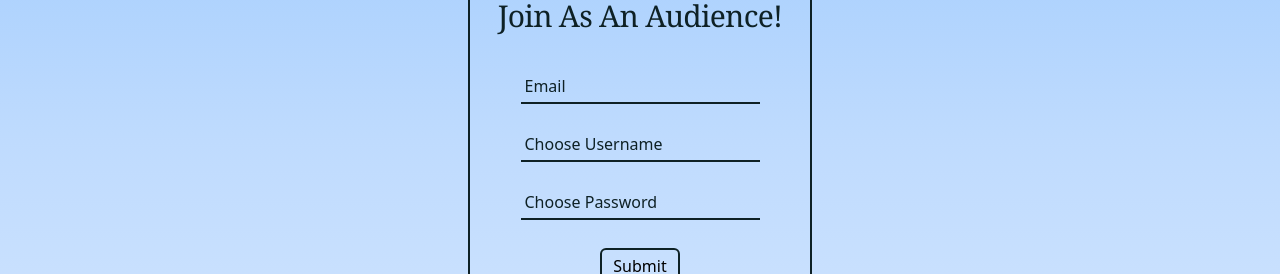
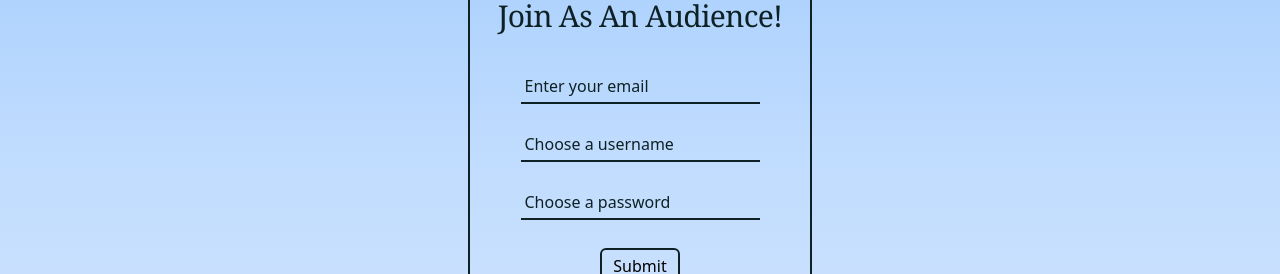
Before and after one commit to Raahim-Rubaiyat-Teertho/shobaike-janao-music-promo-website, a React (Vite) app in the folder frontend/: page /signup/audience in a window 1280 px wide. Shown: the part 259-533 px from the top of the page. Built offline with nearby package versions, Linux system fonts and the light colour scheme.

Commit message:
Created login pages and audience signup frontend setup

```diff
--- a/frontend/src/pages/Login pages/ArtistLogin.jsx
+++ b/frontend/src/pages/Login pages/ArtistLogin.jsx
@@ -2,7 +2,20 @@ export default function ArtistLogin() {
     document.title = 'Login | Artist'
     return (
         <>
-            <h1>Artist Login</h1>
+            <div className="flex items-center flex-col text-center justify-center min-h-screen min-w-screen bg-gradient-to-t from-blue-100 via-blue-200 to-blue-300">
+                <div className="container border-2 border-text-shade w-fit p-7 rounded-lg">
+                <h1 className="font-medium text-3xl font-serif tracking-tight text-text-shade">Login</h1>
+
+                <div className="form-part font-serif">
+                    <form className="flex items-center flex-col text-center justify-center pt-6">
+                        <input type="email" placeholder="Enter your email" className="text-center m-3 p-1 bg-inherit placeholder:text-text-shade border-2 border-b-text-shade border-t-0 border-l-0 border-r-0"/>
+                        <input type="password" placeholder="Enter your password" className="text-center m-3 p-1 bg-inherit placeholder:text-text-shade border-2 border-b-text-shade border-t-0 border-l-0 border-r-0"/>
+                        <button className="px-2 py-1 w-20 border-2 rounded-md border-text-shade text-center hover:text-white hover:bg-text-shade mt-4">Submit</button>
+                    </form>
+                </div>
+                </div>
+            </div>
+
         </>
     )
 }
--- a/frontend/src/pages/Login pages/AudienceLogin.jsx
+++ b/frontend/src/pages/Login pages/AudienceLogin.jsx
@@ -2,7 +2,19 @@ export default function AudienceLogin() {
     document.title = "Login | Audience"
     return (
         <>
-            <h1>Audience Login</h1>
+            <div className="flex items-center flex-col text-center justify-center min-h-screen min-w-screen bg-gradient-to-t from-blue-100 via-blue-200 to-blue-300">
+                <div className="container border-2 border-text-shade w-fit p-7 rounded-lg">
+                <h1 className="font-medium text-3xl font-serif tracking-tight text-text-shade">Login</h1>
+
+                <div className="form-part font-serif">
+                    <form className="flex items-center flex-col text-center justify-center pt-6">
+                        <input type="email" placeholder="Enter your email" className="text-center m-3 p-1 bg-inherit placeholder:text-text-shade border-2 border-b-text-shade border-t-0 border-l-0 border-r-0"/>
+                        <input type="password" placeholder="Enter your password" className="text-center m-3 p-1 bg-inherit placeholder:text-text-shade border-2 border-b-text-shade border-t-0 border-l-0 border-r-0"/>
+                        <button className="px-2 py-1 w-20 border-2 rounded-md border-text-shade text-center hover:text-white hover:bg-text-shade mt-4">Submit</button>
+                    </form>
+                </div>
+                </div>
+            </div>
         </>
     )
 }
--- a/frontend/src/pages/Signup Pages/AudienceSignup.jsx
+++ b/frontend/src/pages/Signup Pages/AudienceSignup.jsx
@@ -1,6 +1,14 @@
+import { useState } from "react";
+
 export default function AudienceSignup() {
-    document.title = 'Signup | Audience'
+    document.title = 'Signup | Audience';
 
+    const [data, setData] = useState({email : '', username : '', password : ''})
+
+    const handleAudienceSubmit = (e) => {
+        e.preventDefault();
+        console.log(data);
+    }
     return (
         <>
             <div className="flex items-center flex-col text-center justify-center min-h-screen min-w-screen bg-gradient-to-t from-blue-100 via-blue-200 to-blue-300">
@@ -8,10 +16,10 @@ export default function AudienceSignup() {
                     <h1 className="font-medium text-3xl font-serif tracking-tight text-text-shade">Join As An Audience!</h1>
 
                     <div className="form-part">
-                        <form className="flex items-center flex-col text-center justify-center pt-6">
-                            <input type="email" placeholder="Email" className="m-3 p-1 bg-inherit placeholder:text-text-shade border-2 border-b-text-shade border-t-0 border-l-0 border-r-0"/>
-                            <input type="text" placeholder="Choose Username" className="m-3 p-1 bg-inherit placeholder:text-text-shade border-2 border-b-text-shade border-t-0 border-l-0 border-r-0"/>
-                            <input type="password" placeholder="Choose Password" className="m-3 p-1 bg-inherit placeholder:text-text-shade border-2 border-b-text-shade border-t-0 border-l-0 border-r-0"/>
+                        <form className="flex items-center flex-col text-center justify-center pt-6" onSubmit={handleAudienceSubmit}>
+                            <input type="email" placeholder="Enter your email" className="m-3 p-1 bg-inherit placeholder:text-text-shade border-2 border-b-text-shade border-t-0 border-l-0 border-r-0" value={data.email} onChange={(e) => setData({...data, email : e.target.value})}/>
+                            <input type="text" placeholder="Choose a username" className="m-3 p-1 bg-inherit placeholder:text-text-shade border-2 border-b-text-shade border-t-0 border-l-0 border-r-0" value={data.username} onChange={(e) => setData({...data, username : e.target.value})}/>
+                            <input type="password" placeholder="Choose a password" className="m-3 p-1 bg-inherit placeholder:text-text-shade border-2 border-b-text-shade border-t-0 border-l-0 border-r-0" value={data.password} onChange={(e) => setData({...data, password : e.target.value})}/>
                             <button className="px-2 py-1 w-20 border-2 rounded-md border-text-shade text-center hover:text-white hover:bg-text-shade mt-4">Submit</button>
                         </form>
                     </div>
```
